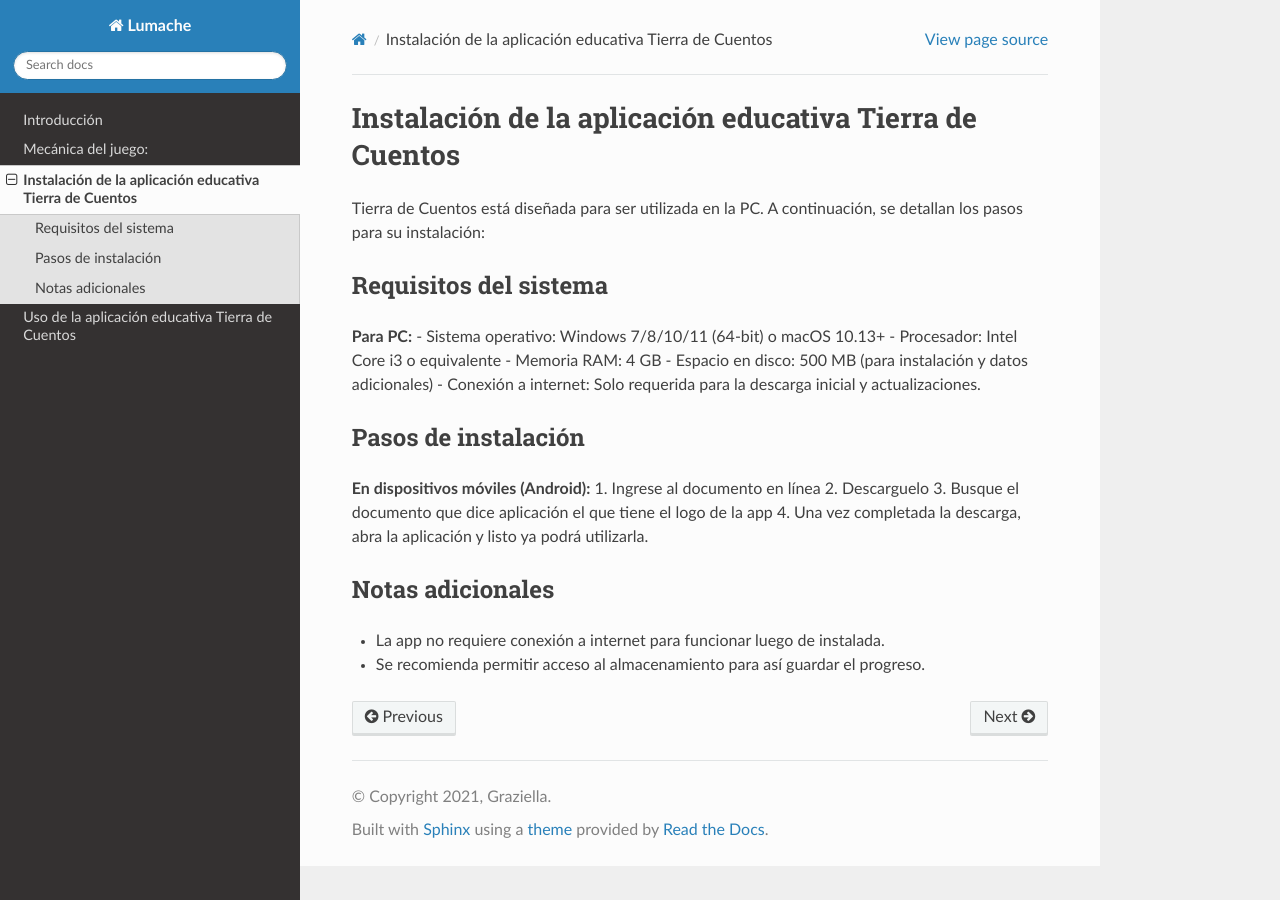
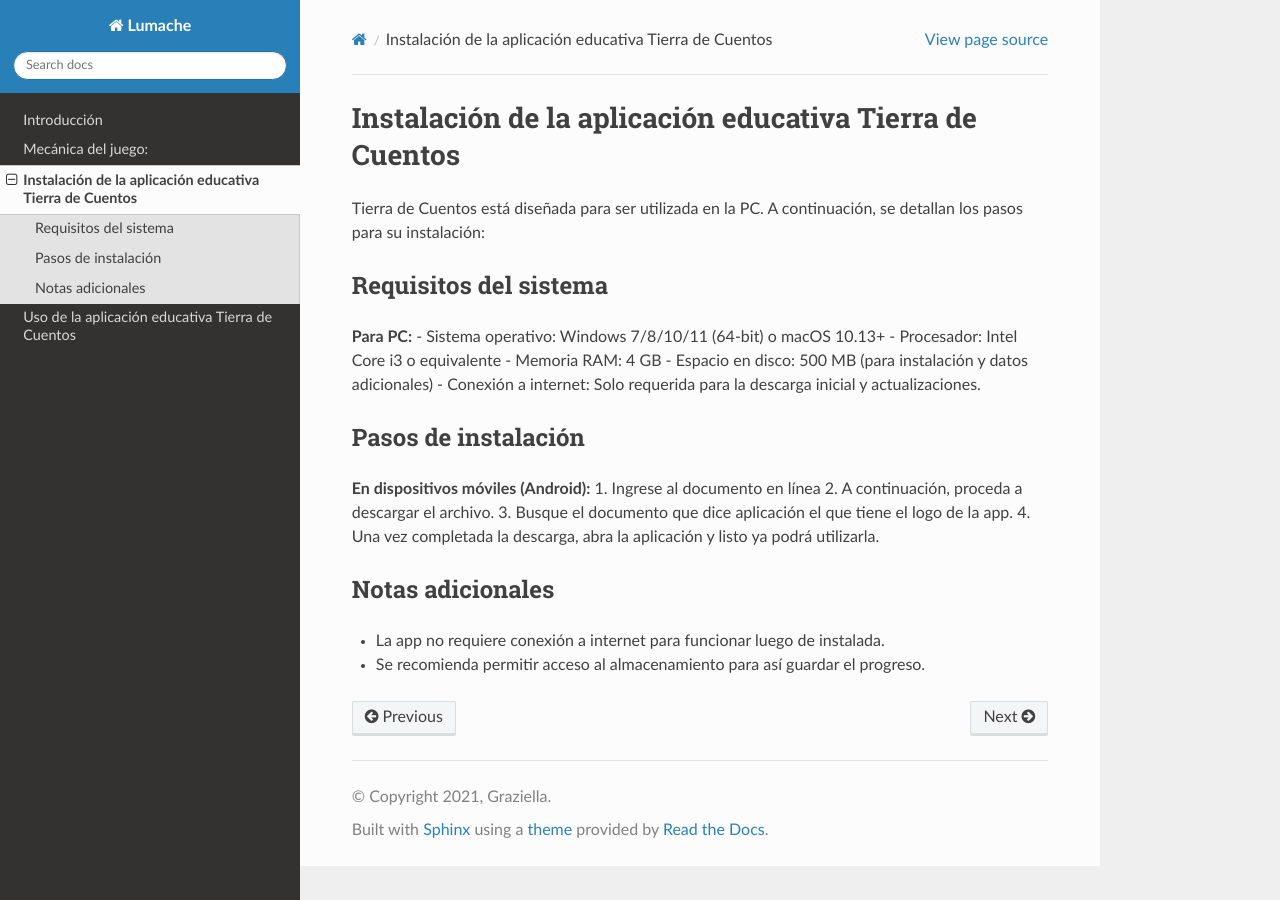
Before and after one commit to As-lhy1/AppEducativa_Tierra-de-cuentos-, a Sphinx documentation site: the page built from docs/source/instalacion.rst, in a window 1280 px wide. Built offline with Sphinx 7.4.7 and the Read the Docs theme 3.1.0, drawn with Linux system fonts in a browser that asks for light colours.

Commit message:
Update instalacion.rst
se agregaron cambios en los pasos de instalación

```diff
--- a/docs/source/instalacion.rst
+++ b/docs/source/instalacion.rst
@@ -18,8 +18,8 @@ Pasos de instalación
 
 **En dispositivos móviles (Android):**
 1. Ingrese al documento en línea
-2. Descarguelo
-3. Busque el documento que dice aplicación el que tiene el logo de la app
+2. A continuación, proceda a descargar el archivo.
+3. Busque el documento que dice aplicación el que tiene el logo de la app.
 4. Una vez completada la descarga, abra la aplicación y listo ya podrá utilizarla.
 
 Notas adicionales
```
